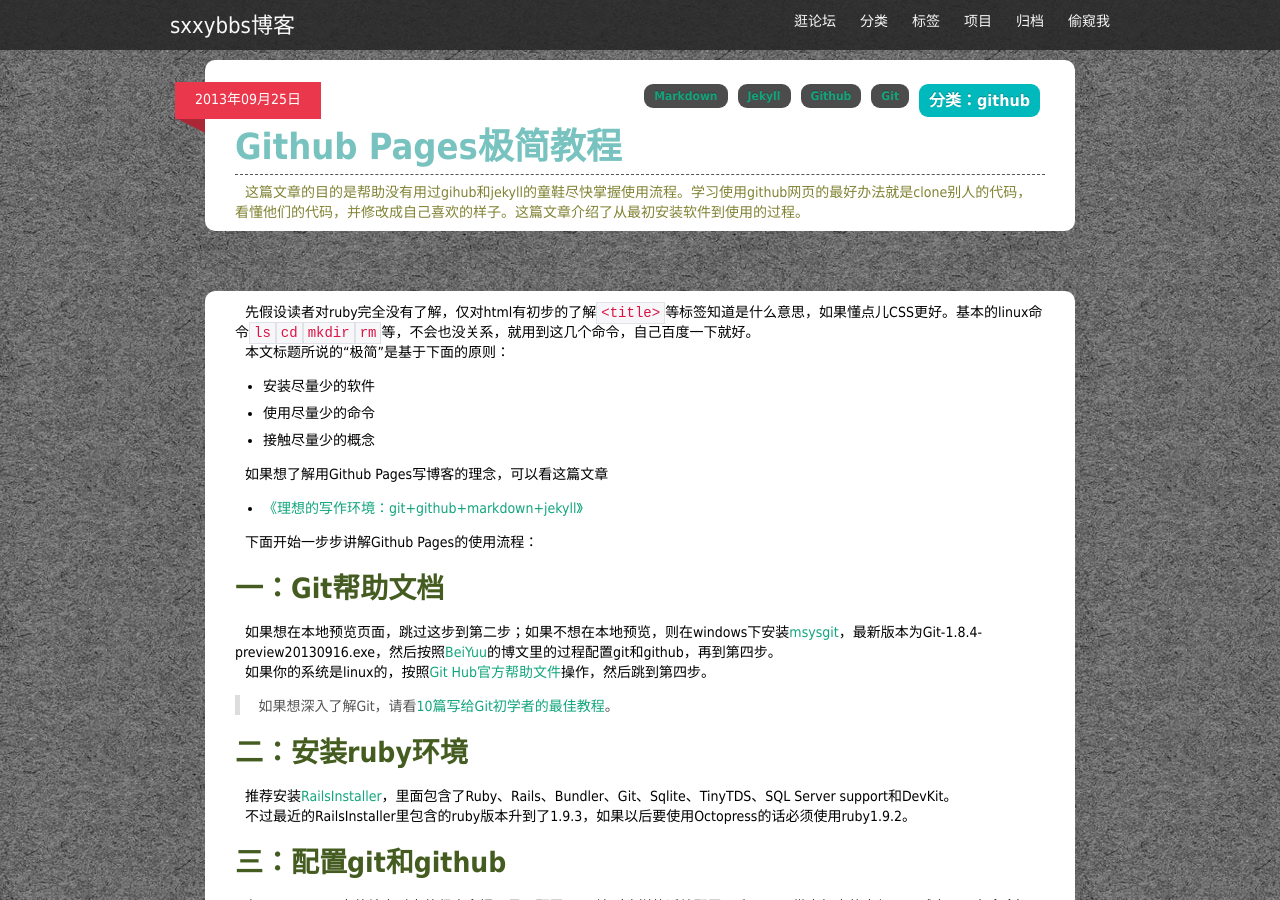
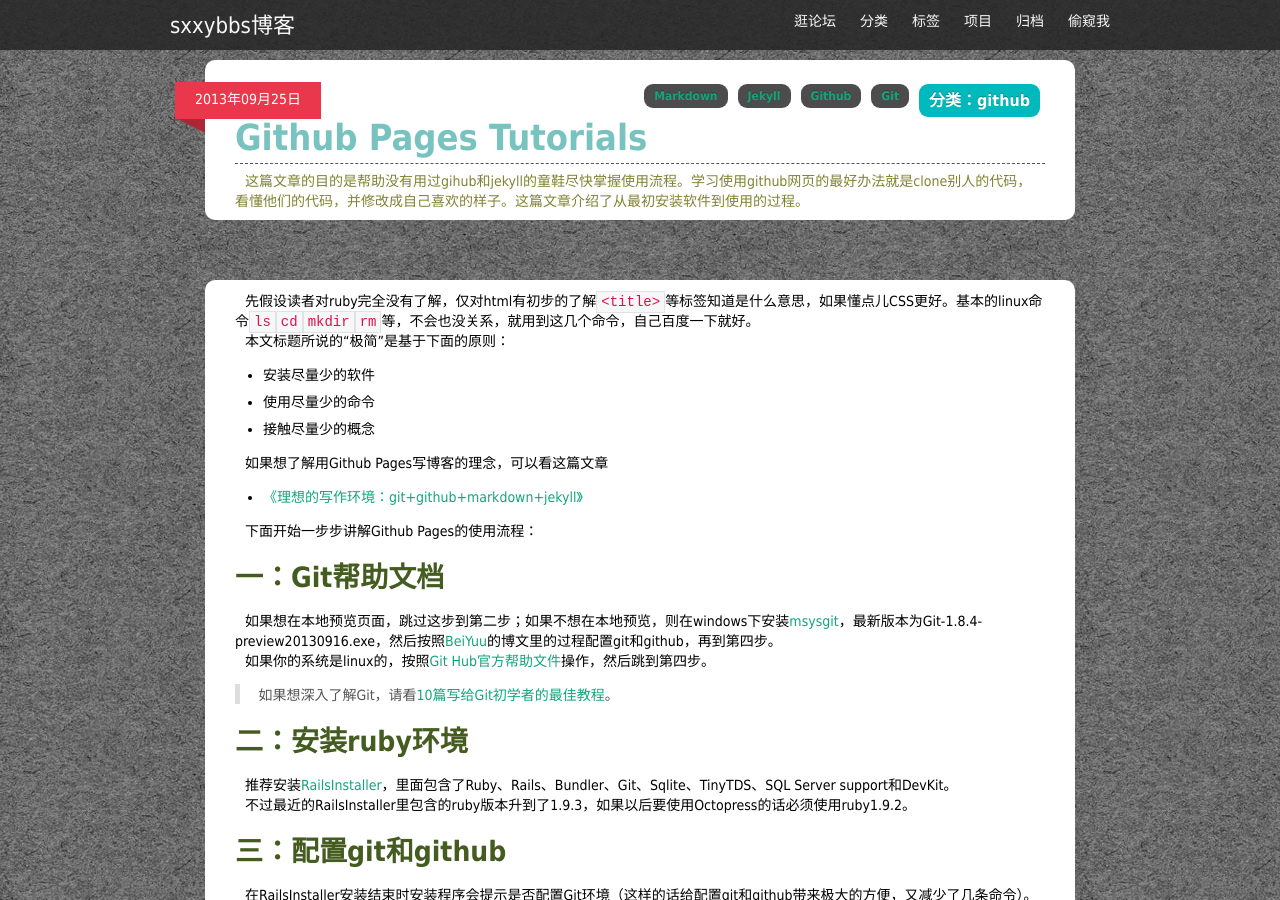
Before and after one commit to sxxybbs/sxxybbs.github.com, a Jekyll site: the page built from _posts/2013-09-25-Github-Pages-Tutorials.md, in a window 1280 px wide and 900 px high. Built offline with Jekyll 4.4.1, drawn with Linux system fonts in a browser that asks for light colours; nearby versions of some CDN libraries; library files that are not in the unit come from our copies; Markdown is read by kramdown in place of the engine named in the settings; comment, search, counter and statistics services are not loaded; some of the changed lines change nothing that is shown.

Commit message:
Update and rename 2013-09-25-Github-Pages极简教程.md to 2013-09-25-Github-Pages-Tutorials.md

```diff
--- a/_posts/2013-09-25-Github-Pages极简教程.md
+++ b/_posts/2013-09-25-Github-Pages-Tutorials.md
@@ -2,8 +2,7 @@
 layout: post
 category: github
 tags: Git Github Jekyll Markdown
-pageurl: Github-Pages-Tutorials
-title: Github Pages极简教程
+title1: Github Pages极简教程
 keywords: github教程,github入门,github创建博客教程
 description: 这篇文章的目的是帮助没有用过gihub和jekyll的童鞋尽快掌握使用流程。学习使用github网页的最好办法就是clone别人的代码，看懂他们的代码，并修改成自己喜欢的样子。这篇文章介绍了从最初安装软件到使用的过程。
 ---
```
